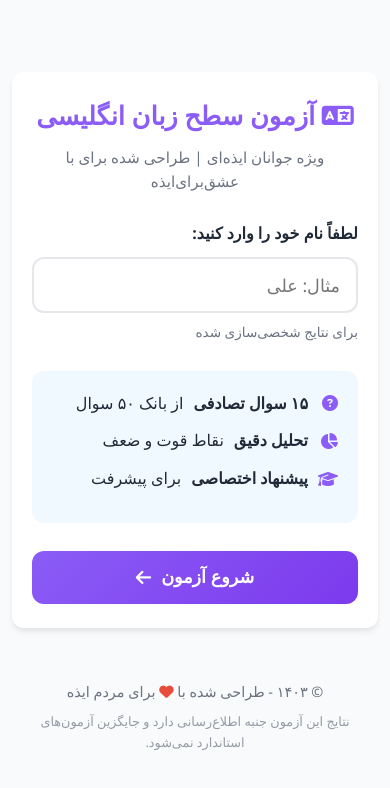
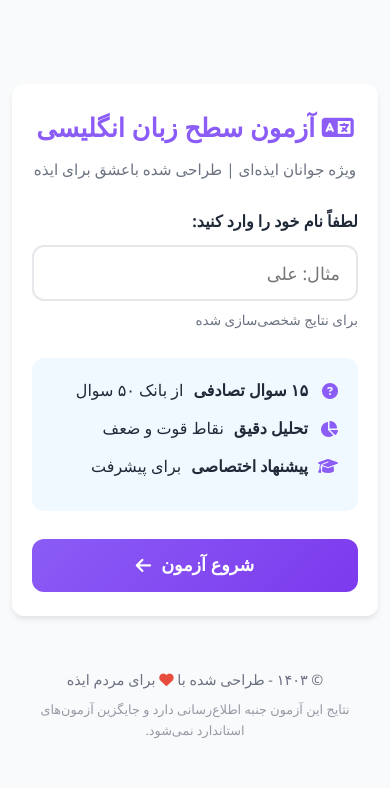
Before and after one commit to fromzermi-beep/english-quiz-izehe, a plain HTML site: page index.html in a window 390 px wide. Drawn offline with Linux system fonts and the light colour scheme; a web font is replaced by a local one.

Commit message:
fix: enhance HTML structure and RTL support
- Fix semantic HTML issues
- Improve RTL layout for Persian language
- Optimize responsive design for mobile
- Fix UI rendering in quiz sections
- Enhance result screen display

```diff
--- a/index.html
+++ b/index.html
@@ -14,7 +14,7 @@
         <section id="startScreen" class="screen active">
             <div class="start-card">
                 <h1><i class="fas fa-language"></i> آزمون سطح زبان انگلیسی</h1>
-                <p class="subtitle">ویژه جوانان ایذه‌ای | طراحی شده برای  با عشق‌برای‌ایذه</p>
+                <p class="subtitle">ویژه جوانان ایذه‌ای | طراحی شده‌ باعشق‌ برای‌ ایذه</p>
 
                 <div class="input-group">
                     <label for="userName">لطفاً نام خود را وارد کنید:</label>
```
